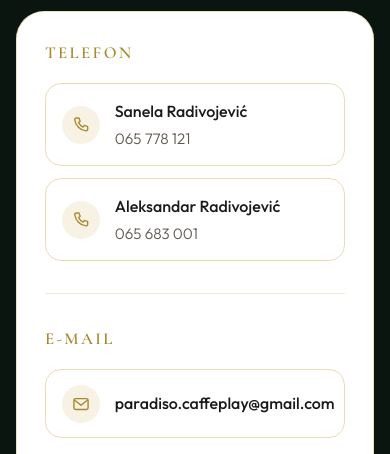
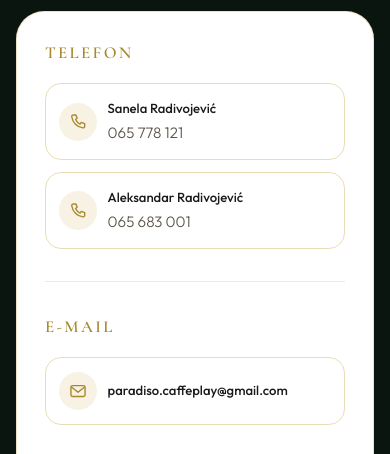
Before and after one commit to melanija-rgb/paradiso-caffe-playroom, a plain HTML site: page kontakt.html in a window 390 px wide. Shown: the part 167-621 px from the top of the page. Drawn offline with nearby package versions, Linux system fonts and the light colour scheme.

Commit message:
Fit contact email inside mobile frame.
Co-authored-by: Cursor <cursoragent@cursor.com>

```diff
--- a/styles.css
+++ b/styles.css
@@ -880,6 +880,8 @@ body.nav-open {
 .contact__text strong {
   font-weight: 500;
   font-size: 1rem;
+  overflow-wrap: anywhere;
+  word-break: break-word;
 }
 
 .contact__text span {
@@ -1294,6 +1296,15 @@ body.nav-open {
     grid-template-columns: 1fr;
   }
 
+  .contact__text strong {
+    font-size: 0.82rem;
+  }
+
+  .contact__link {
+    gap: 0.65rem;
+    padding: 0.85rem 0.8rem;
+  }
+
   .contact__address-bar {
     flex-direction: column;
     align-items: flex-start;
```
